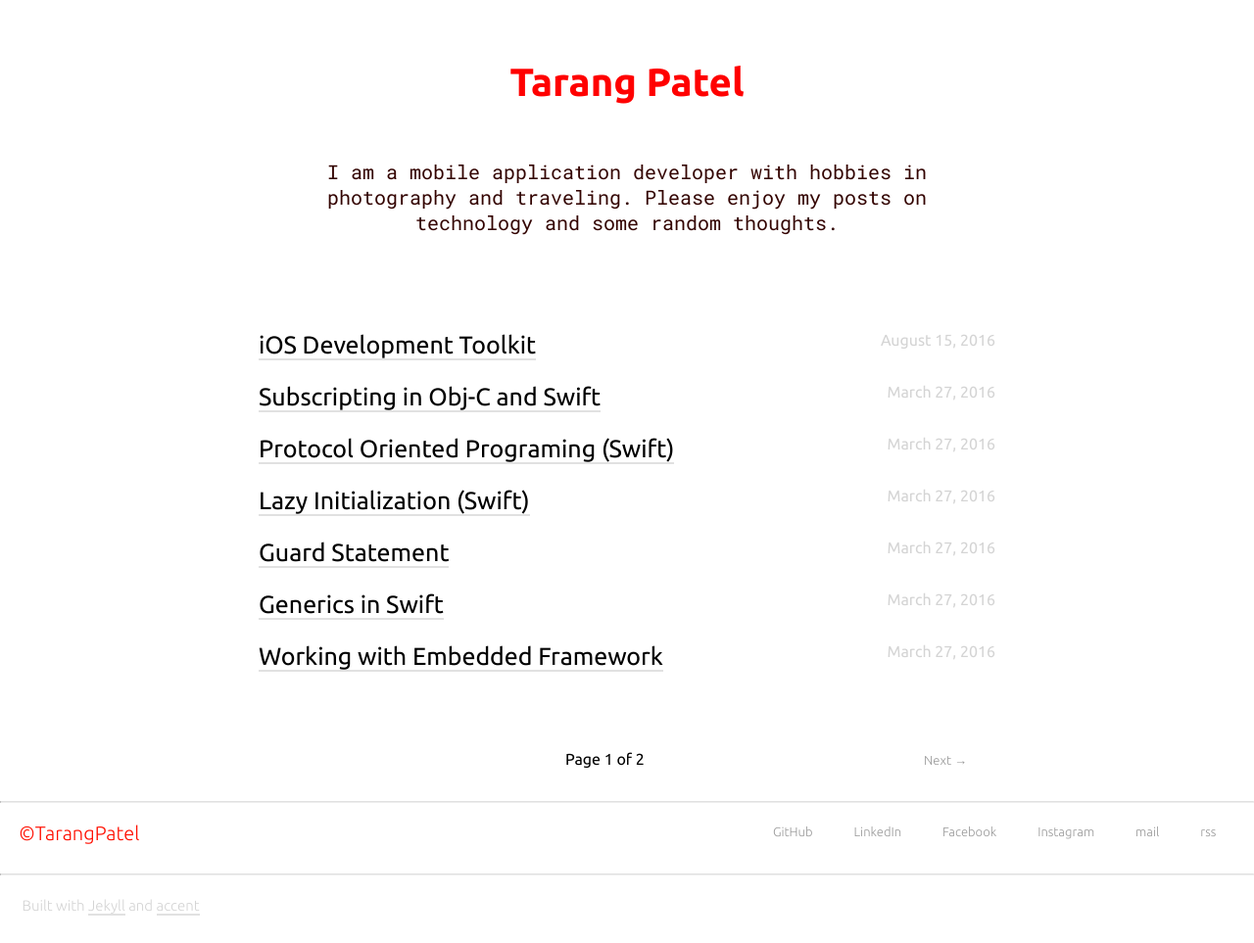
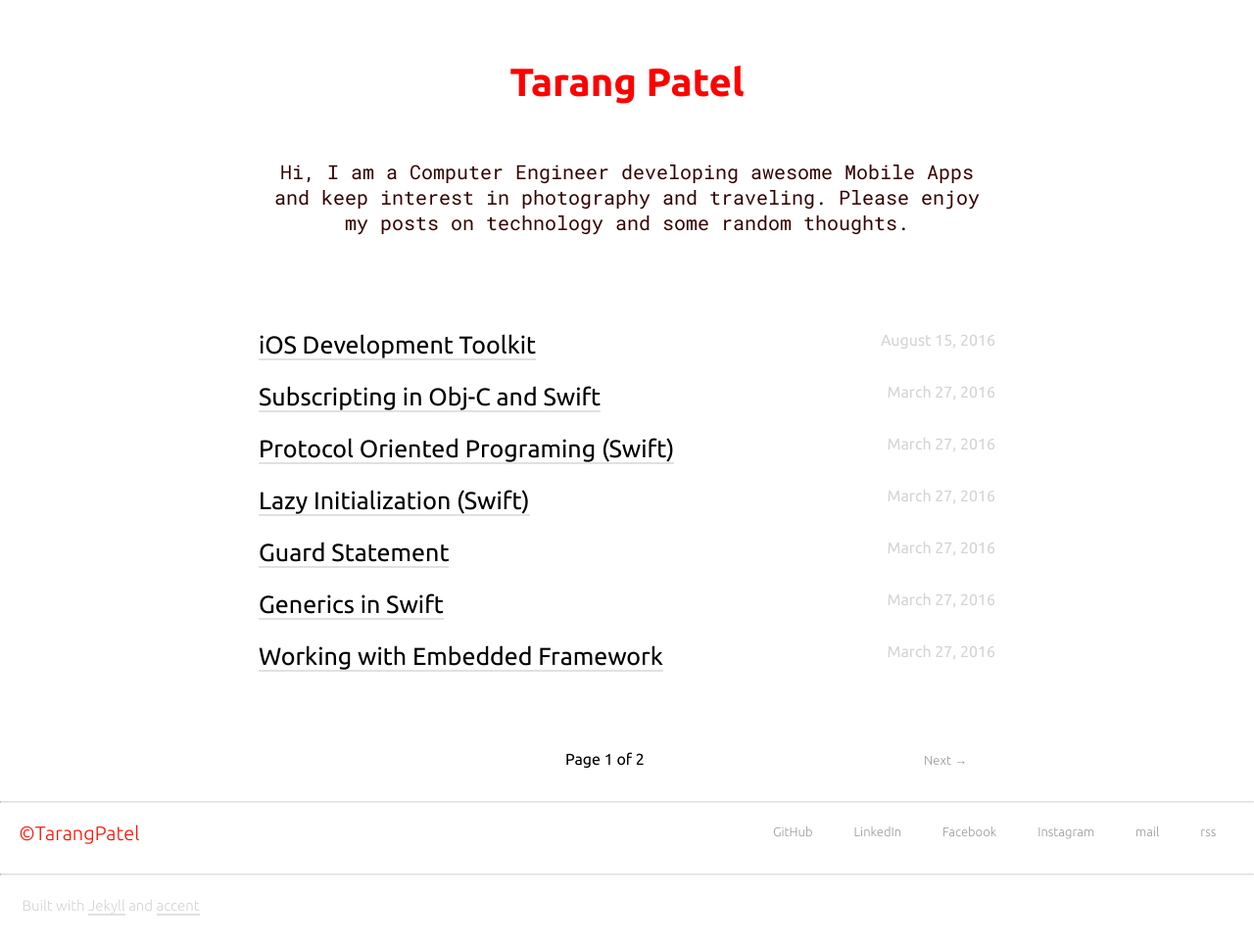
Before and after one commit to tarangpatel/whatilove, a Jekyll site: the page built from index.html, in a window 1280 px wide, cut to the strip 254-1217 px from the top of the page. Shown: the whole strip at 98% size. Built offline with Jekyll 4.4.1, drawn with Linux system fonts in a browser that asks for light colours; nearby versions of some CDN libraries; the list of posts is cut into pages by our own code.

Commit message:
Update _config.yml

```diff
--- a/_config.yml
+++ b/_config.yml
@@ -22,7 +22,7 @@ copyright: TarangPatel
 intro: true         # Tip: Remove the span from site_heading if intro is set to true
 # This will be displayed in your intro
 short_bio: >
-    I am a mobile application developer with hobbies in photography and traveling. Please enjoy my posts on technology and some random thoughts.
+    Hi, I am a Computer Engineer developing awesome Mobile Apps and keep interest in photography and traveling. Please enjoy my posts on technology and some random thoughts.
 
 permalink: /:title.html
 
```
